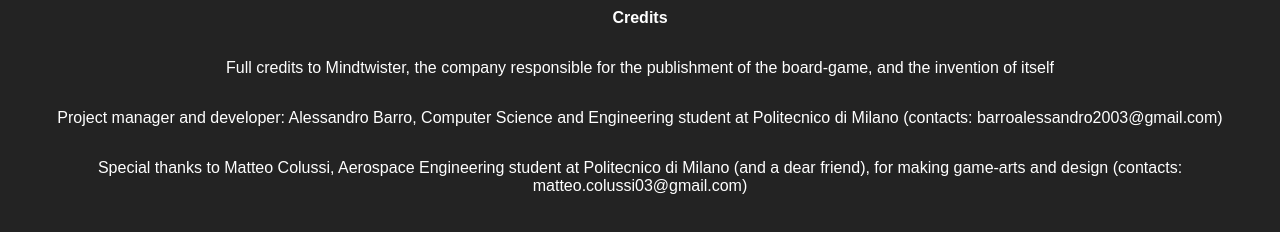
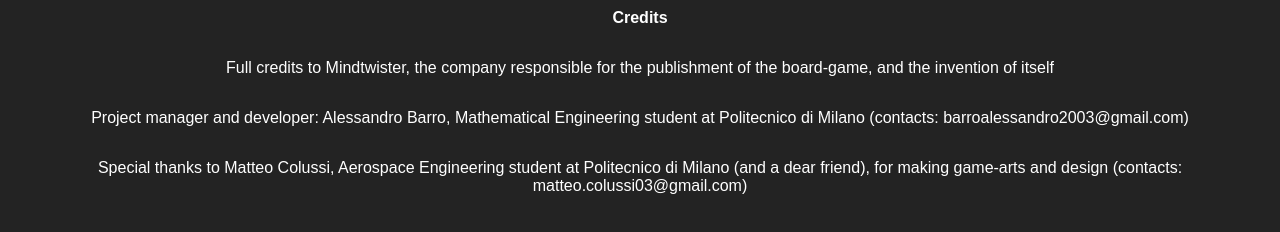
Before and after one commit to alessandrobarro/pentago.net, a website: page public/info.html in a window 1280 px wide. Shown: the part 560-792 px from the top of the page. Drawn offline with Linux system fonts and the light colour scheme.

Commit message:
Update info.html

```diff
--- a/public/info.html
+++ b/public/info.html
@@ -185,7 +185,7 @@
                 <br>
                 <p style="font-weight: bold;">Credits</p>
                 <p>Full credits to Mindtwister, the company responsible for the publishment of the board-game, and the invention of itself</p>
-                <p>Project manager and developer: Alessandro Barro, Computer Science and Engineering student at Politecnico di Milano
+                <p>Project manager and developer: Alessandro Barro, Mathematical Engineering student at Politecnico di Milano
                 (contacts: barroalessandro2003@gmail.com)</p>
                 <p>Special thanks to Matteo Colussi, Aerospace Engineering student at Politecnico di Milano (and a dear friend), for making game-arts and design
                 (contacts: matteo.colussi03@gmail.com)</p>
```
